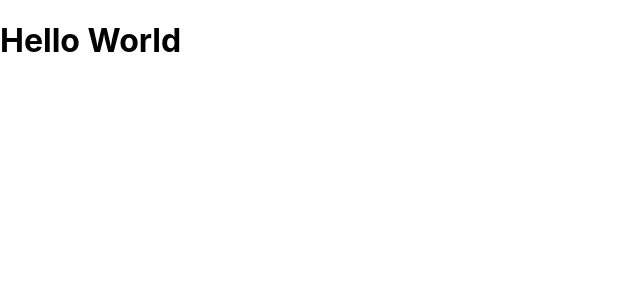
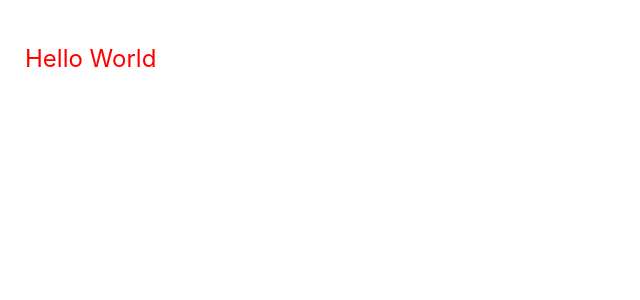
Before and after one commit to psyQore/styled-components-react, a React (Create React App) app: page / in a window 1280 px wide. Shown: the top 300 px of the page, without its empty margins (0-640 px from the left). Built offline with nearby package versions, Linux system fonts and the light colour scheme.

Commit message:
Se crea ejemplo de composicion de componentes con styled-component

```diff
--- a/src/App.js
+++ b/src/App.js
@@ -1,12 +1,20 @@
-import logo from "./logo.svg";
-import "./App.css";
+import React from "react";
+import styled from "styled-components";
 
-function App() {
+const P = styled.p`
+  font-size: 24px;
+  color: red;
+`;
+
+const Content = styled.div`
+  padding: 20px 25px;
+`;
+
+const App = () => {
   return (
-    <div>
-      <h1>Hello World</h1>
-    </div>
+    <Content>
+      <P>Hello World</P>
+    </Content>
   );
-}
-
+};
 export default App;
```
